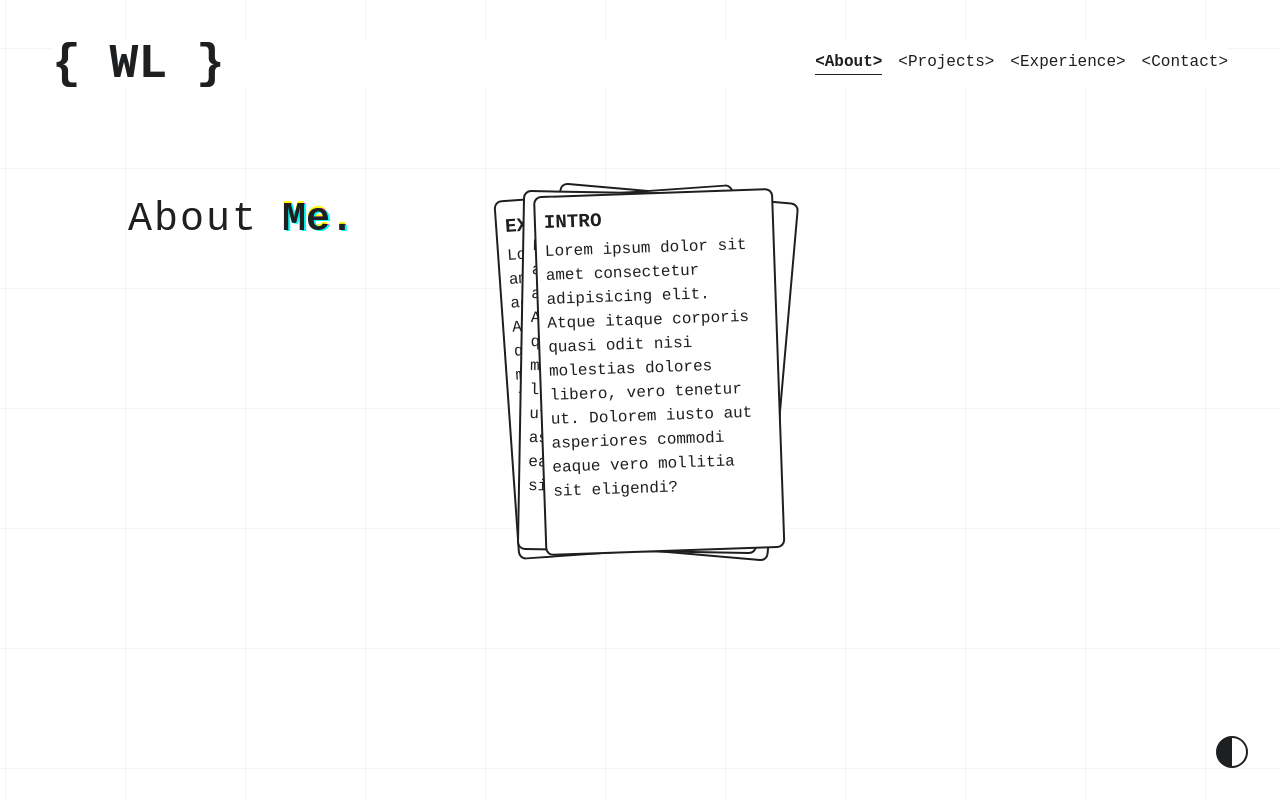
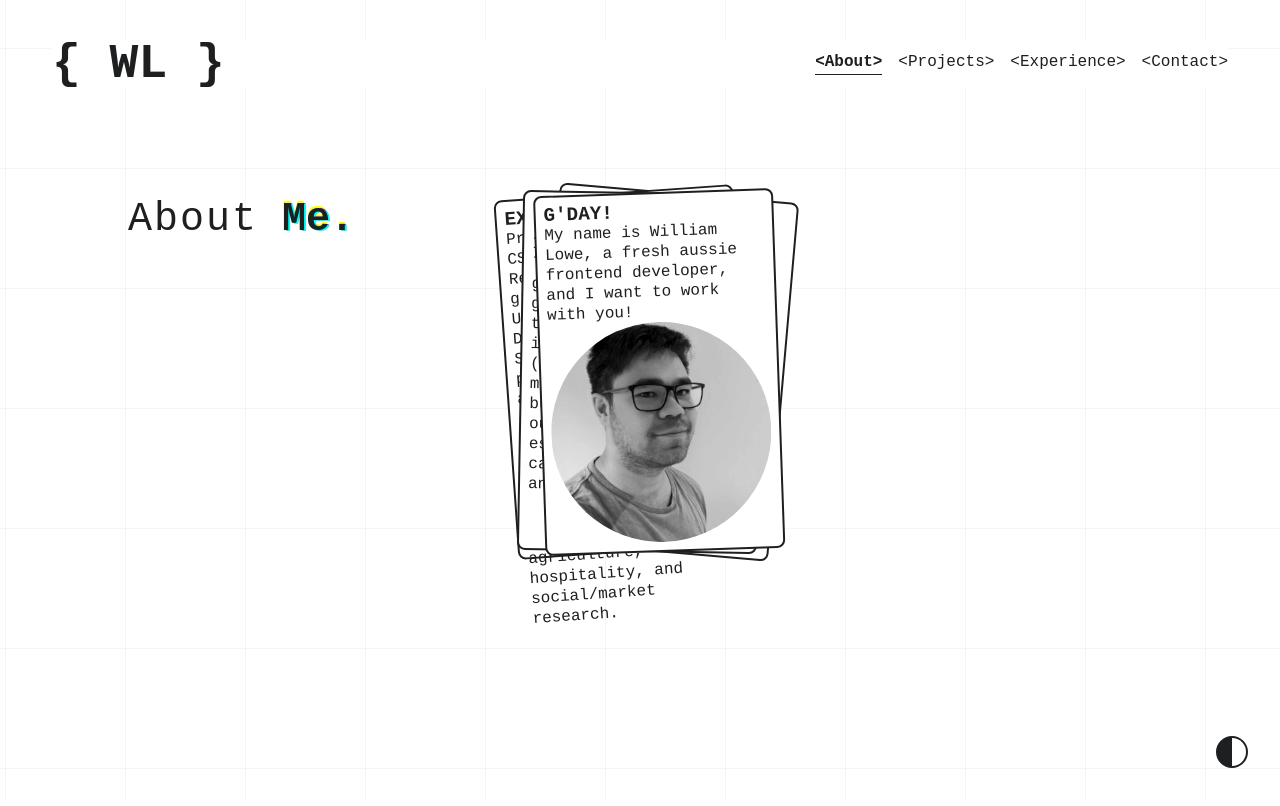
Before and after one commit to williamalowe/WilliamALowe, a React (Vite) app: page /about in a window 1280 px wide. Shown: the top 806 px of the page. Built offline with nearby package versions, Linux system fonts and the light colour scheme; a web font is replaced by a local one.

Commit message:
feat: update carddeck content fields

```diff
--- a/src/components/Card/Card.module.css
+++ b/src/components/Card/Card.module.css
@@ -8,7 +8,7 @@
   display: flex;
   flex-direction: column;
   padding: 0.5rem;
-  line-height: 1.5rem;
+  line-height: 1.25rem;
 }
 .header {
   height: 10%;
@@ -18,6 +18,17 @@
   font-weight: 600;
   text-transform: uppercase;
 }
+.card > img {
+  width: 100%;
+  aspect-ratio: 1 / 1;
+  object-fit: cover;
+  border-radius: 50%;
+  filter: grayscale(1);
+  transition: filter 0.3s ease-in-out;
+}
+.card:hover > img {
+  filter: grayscale(0);
+}
 @media screen and (max-width: 1440px) {
   .card {
     height: 360px;
--- a/src/components/CardDeck/CardDeck.jsx
+++ b/src/components/CardDeck/CardDeck.jsx
@@ -1,39 +1,45 @@
-import Card from '../Card/Card';
-import styles from './CardDeck.module.css';
+import Card from "../Card/Card";
+import styles from "./CardDeck.module.css";
 
 const CardDeck = () => {
   return (
     <div className={styles.deck}>
-    <div>
-    <Card
-          header='Goals'
-        >
-          <p>Lorem ipsum dolor sit amet consectetur adipisicing elit. Atque itaque corporis quasi odit nisi molestias dolores libero, vero tenetur ut. Dolorem iusto aut asperiores commodi eaque vero mollitia sit eligendi?</p>
-        </Card>
+      <Card header="Goals">
+        <p>
+          While continually practicing the fundamentals, my next learning goals
+          include transitioning to TypeScript, and diving deeper into Mongo,
+          Express, Node, Jest, and Vitest to ensure I have a robust and
+          versatile skillset. After some time, I also aim to upskill,
+          transitioning from frontend into a full stack developer.
+        </p>
+      </Card>
+      <Card header="Experience">
+        <p>
+          Proficient in HTML, CSS, JavaScript, and React, I am soon to graduate
+          from Deakin University with a Degree in Computer Science. I enjoy the
+          process of learning and enjoy the challenege of tackling new
+          technologies to creatively solve various problems. I also have
+          extensive work experience, having worked in agriculture, hospitality,
+          and social/market research.
+        </p>
+      </Card>
+      <Card header="Interests">
+        <p>
+          I&apos;m a big nerd with a love for TV/movies, gaming, and tech in
+          general. Building things is my jam, including web apps (obviously),
+          PCs and mechanical keyboards, but also enjoy most outdoor activities,
+          especially fishing, camping, longboarding, and swimming.
+        </p>
+      </Card>
+      <Card header="G'day!">
+        <p>
+          My name is William Lowe, a fresh aussie frontend developer, and I want
+          to work with you!
+        </p>
+        <img src="profile.jpg" alt="profile picture" />
+      </Card>
     </div>
-      <div>
-      <Card
-          header='Experience'
-        >
-          <p>Lorem ipsum dolor sit amet consectetur adipisicing elit. Atque itaque corporis quasi odit nisi molestias dolores libero, vero tenetur ut. Dolorem iusto aut asperiores commodi eaque vero mollitia sit eligendi?</p>
-        </Card>
-      </div>
-      <div>
-      <Card
-          header='Interests'
-        >
-          <p>Lorem ipsum dolor sit amet consectetur adipisicing elit. Atque itaque corporis quasi odit nisi molestias dolores libero, vero tenetur ut. Dolorem iusto aut asperiores commodi eaque vero mollitia sit eligendi?</p>
-        </Card>
-      </div>
-      <div>
-        <Card
-          header='Intro'
-        >
-          <p>Lorem ipsum dolor sit amet consectetur adipisicing elit. Atque itaque corporis quasi odit nisi molestias dolores libero, vero tenetur ut. Dolorem iusto aut asperiores commodi eaque vero mollitia sit eligendi?</p>
-        </Card>
-      </div>
-    </div>
-  )
-}
+  );
+};
 
-export default CardDeck
+export default CardDeck;
```
Also changed, not shown: public/profile.jpg (added).
